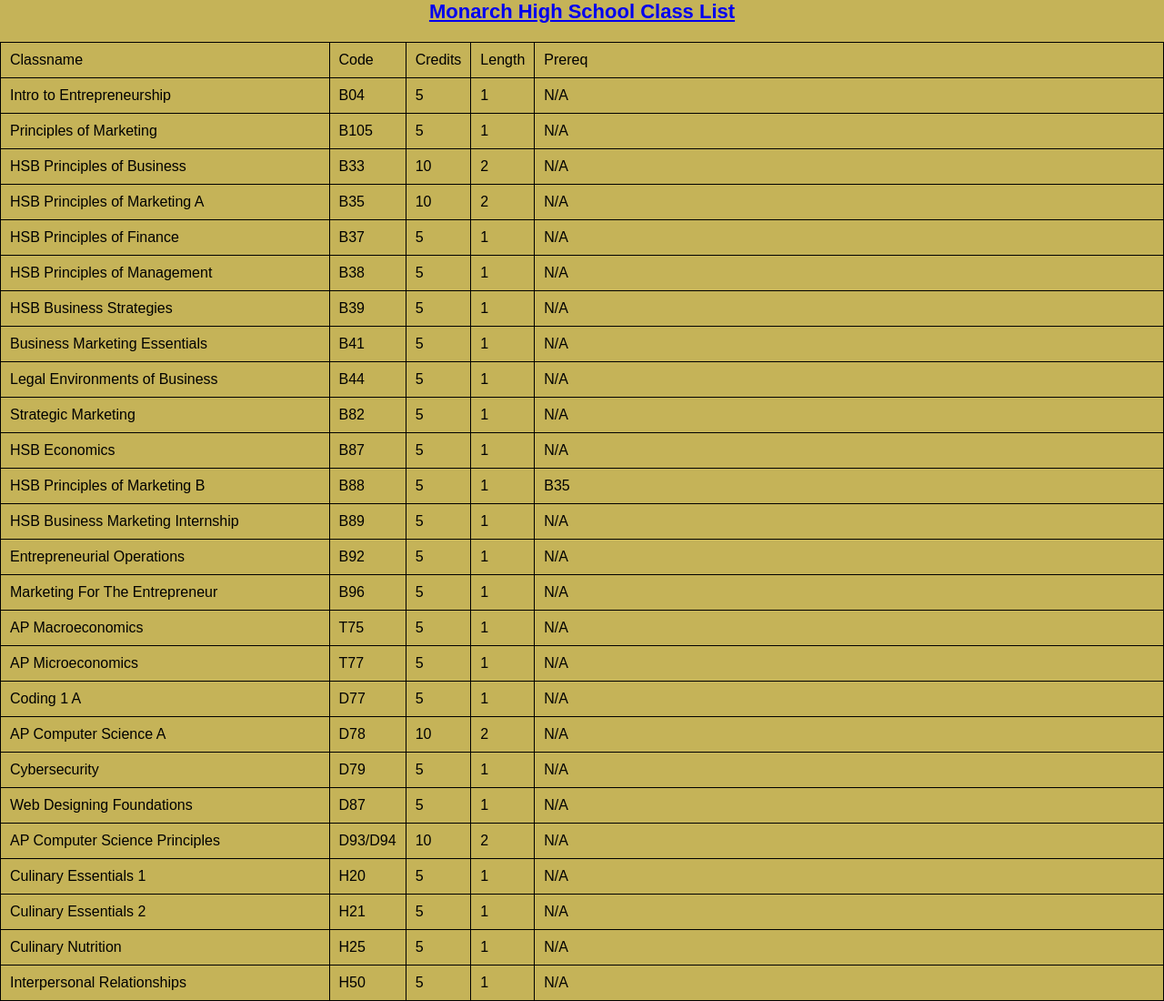
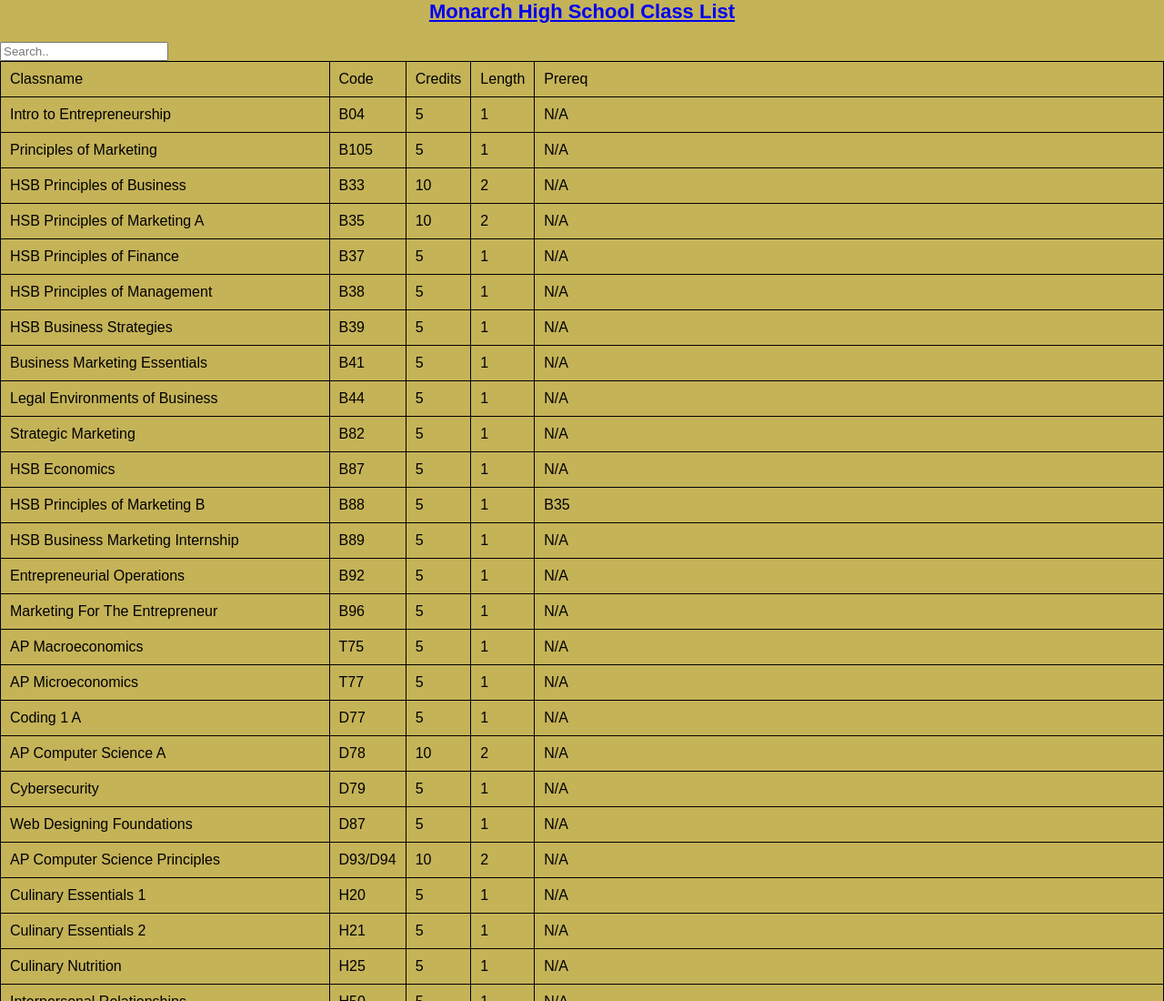
Before and after one commit to Mohi-RateMyClass/RateMyClass, a website: page ClassList.html in a window 1280 px wide. Shown: the top 1100 px of the page at 91% size. Drawn offline with Linux system fonts and the light colour scheme.

Commit message:
Added Search Feature + Wasted Hours of My Life

```diff
--- a/ClassList.html
+++ b/ClassList.html
@@ -10,11 +10,14 @@
 
     <div class = "class_table">
 
-    <table id = "table"></table>
-    <script>
-        window.onload = () => tableMaker("Classes.csv");
-    </script>
+        <script> tableMaker()</script>
+
+        <input type="text" placeholder="Search.." id = "search"  onkeyup = "searchTable()">
+
+        <table id = "table"></table>
+
+
+
      </div>
-
 </body>
 </html>
--- a/script.js
+++ b/script.js
@@ -4,9 +4,12 @@ function loginInfo(){
 alert(pass);
 }
 
+function tableMaker(id){
+    var first = true;
+    if(id == null){
+     id = "Classes.csv";
+    }
 
-
-function tableMaker(id){
      fetch(id).then(res => res.text()).then(csv => {
 
             table.innerHTML = "";
@@ -26,3 +29,25 @@ function tableMaker(id){
         }
     });
     };
+
+    function searchTable() {
+        var input, filter, found, table, tr, td, i, j;
+        input = document.getElementById("search");
+        filter = input.value.toUpperCase();
+        table = document.getElementById("table");
+        tr = table.getElementsByTagName("tr");
+        for (i = 0; i < tr.length; i++) {
+            td = tr[i].getElementsByTagName("td");
+            for (j = 0; j < td.length; j++) {
+                if (td[j].innerHTML.toUpperCase().indexOf(filter) > -1) {
+                    found = true;
+                }
+            }
+            if (found) {
+                tr[i].style.display = "";
+                found = false;
+            } else {
+                    tr[i].style.display = "none";
+            }
+        }
+    }
```
